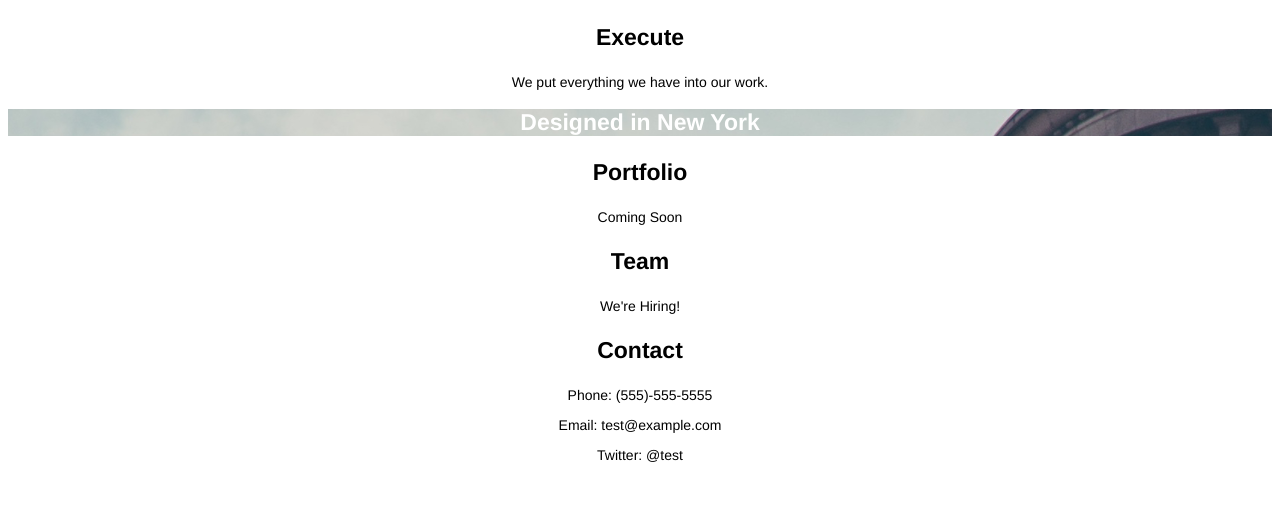
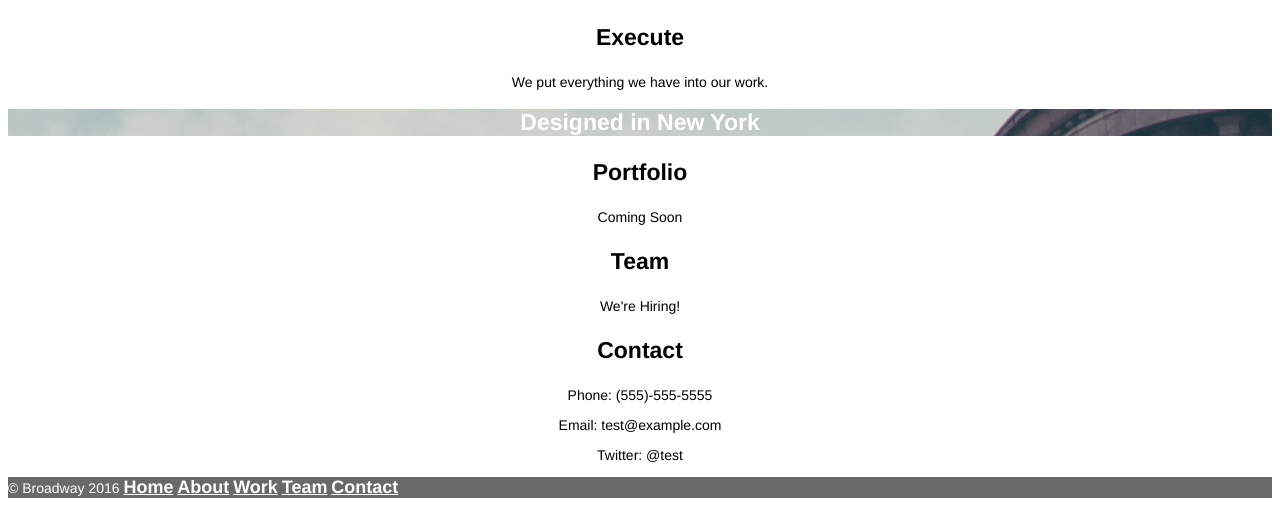
Before and after one commit to aizanAhmed/project-broadway, a plain HTML site: page index.html in a window 1280 px wide. Shown: the part 1576-2088 px from the top of the page. Before the commit the page ends 2053 px from the top, so only its background shows below. Drawn offline with Linux system fonts and the light colour scheme.

Commit message:
Footer Added-Final

```diff
--- a/index.html
+++ b/index.html
@@ -46,6 +46,11 @@
     <p>Email: test@example.com</p>
     <p>Twitter: @test</p>
 
+        <!--Footer-->
+
+    <div class="footer">
+        <p>© Broadway 2016 <span><a href="#">Home</a> <a href="#">About</a> <a href="#">Work</a> <a href="#">Team</a> <a href="#">Contact</a></span></p>
+    </div>
 
 </body>
 </html>
--- a/resources/css/style.css
+++ b/resources/css/style.css
@@ -47,3 +47,18 @@ p {
     font-weight: bold;
     color: white;
 }
+
+.footer {
+    text-align: left;
+    font-family: Helvetica;
+    font-size: 11px;
+    color: white;
+    background-color: dimgray;
+}
+
+.footer p a {
+    font-family: Helvetica;
+    font-size: 18px;
+    color: white;
+    font-weight: bold;
+}
```
